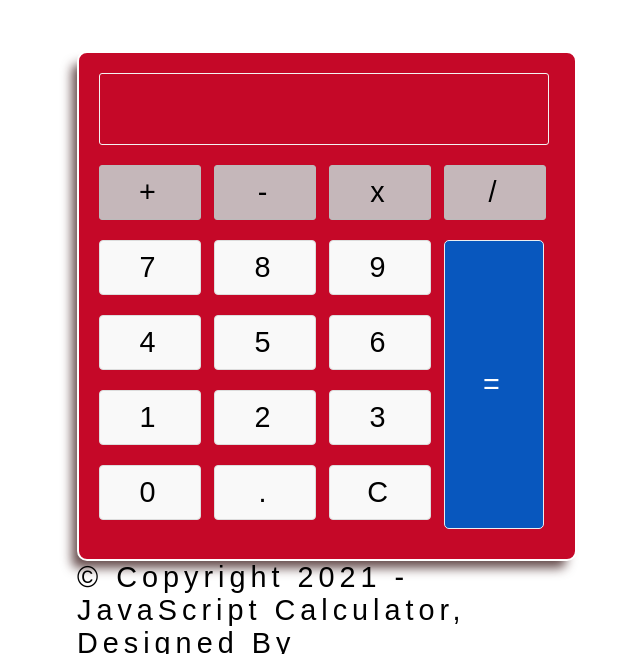
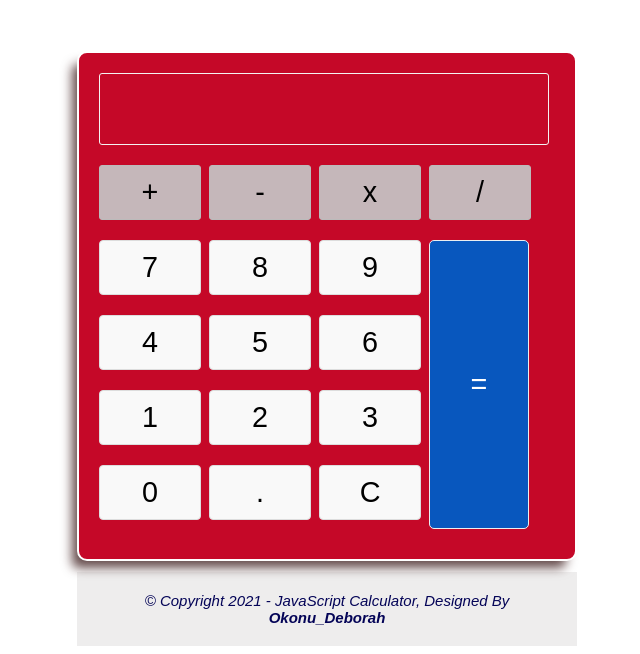
Before and after one commit to Tutu6790/JS-Calculator, a plain HTML site: page index.html in a window 1280 px wide. Shown: the top 654 px of the page, without its empty margins (313-953 px from the left). Drawn offline with Linux system fonts and the light colour scheme.

Commit message:
made some corrections

```diff
--- a/style.css
+++ b/style.css
@@ -2,12 +2,12 @@ body {
     width: 500px;
     margin: 4% auto;
     font-family: 'Source Sans Pro', sans-serif;
-    letter-spacing: 5px;
+    /* letter-spacing: 5px; */
     font-size: 1.8rem;
-
     -moz-user-select: none;
     -webkit-user-select: none;
     -ms-user-select: none;
+
   }
 
   .calculator {
@@ -124,3 +124,17 @@ body {
   div.equal:active {
     font-weight: bold;
   }
+
+  footer  {
+    margin-top: -4px;
+    font-size: 15px;
+    text-align: center;
+ padding: 20px;
+    background-color: rgba(158, 150, 150, 0.171);
+    color: rgb(4, 4, 87);
+    position: relative;
+    bottom: -15px;
+    margin-bottom: 11px;
+    font-style: italic;
+    font-family: Arial, Helvetica, sans-serif;
+}
```
